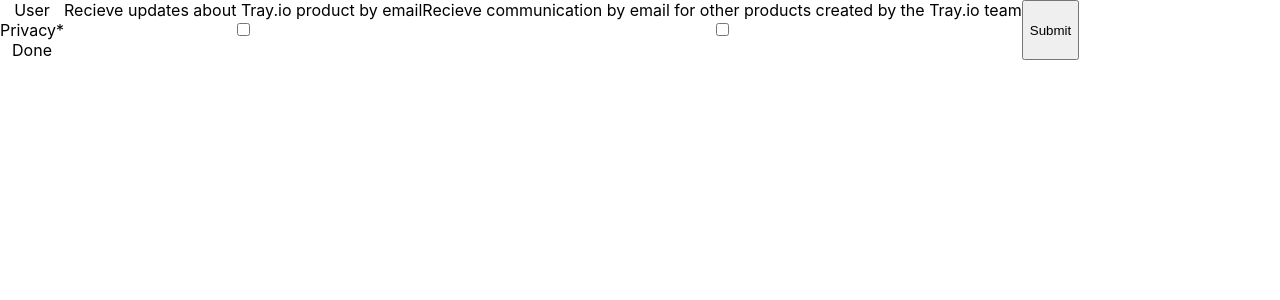
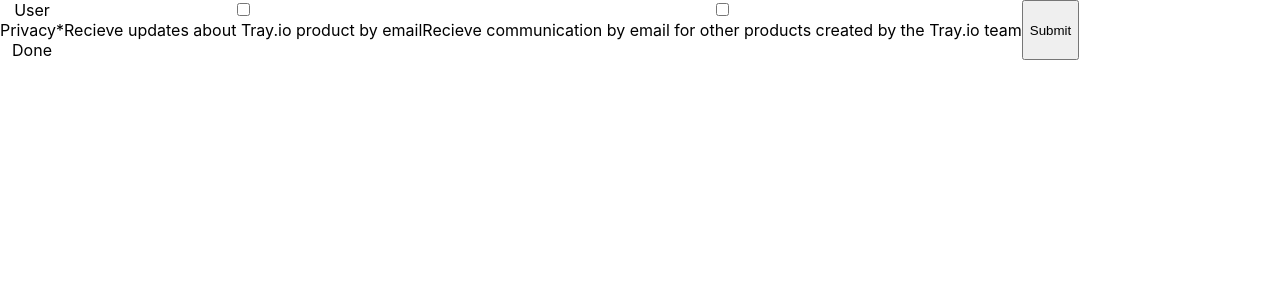
Before and after one commit to balpal4495/balform1, a React (Create React App) app: page / in a window 1280 px wide. Both pictures are taken after typing "Sample", "Sample", "name@example.com", "Sample123" into the empty fields and a click on the button "Submit". Shown: the top 300 px of the page. Built offline with nearby package versions, Linux system fonts and the light colour scheme.

Commit message:
start re organising html

```diff
--- a/src/Form/Pages/Privacy.tsx
+++ b/src/Form/Pages/Privacy.tsx
@@ -33,15 +33,15 @@
   return (
     <>
       <div>
+        <input type="checkbox"  checked={checkTray} aria-label="tray-product-input" onChange={handleTray} />
         <div>Recieve updates about Tray.io product by email</div>
-        <input type="checkbox"  checked={checkTray} aria-label="tray-product-input" onChange={handleTray} />
       </div>
       <div>
+        <input type="checkbox" checked={checkOther} aria-label="tray-other-input" onChange={handleOther} />
         <div>
           Recieve communication by email for other products created by the
           Tray.io team
         </div>
-        <input type="checkbox" checked={checkOther} aria-label="tray-other-input" onChange={handleOther} />
       </div>
       <button onClick={handleSubmit}>Submit</button>
     </>
```
